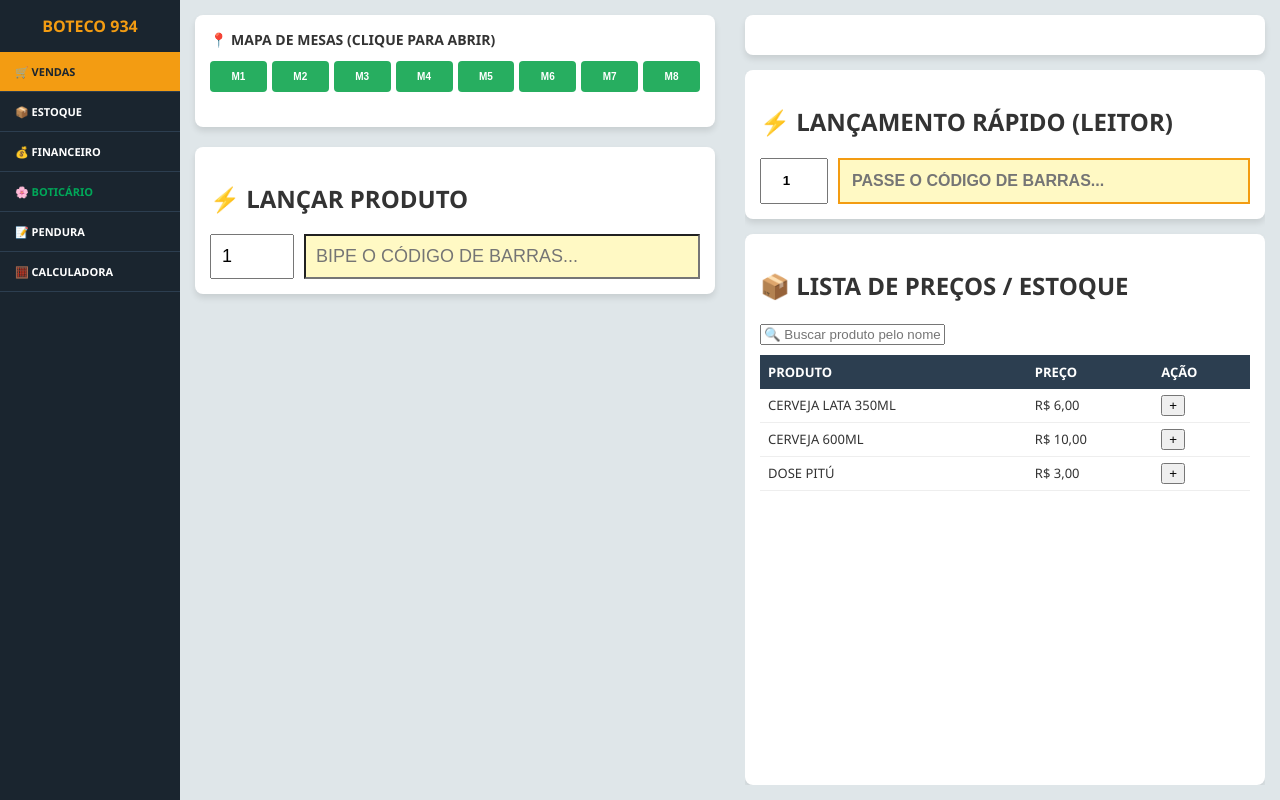
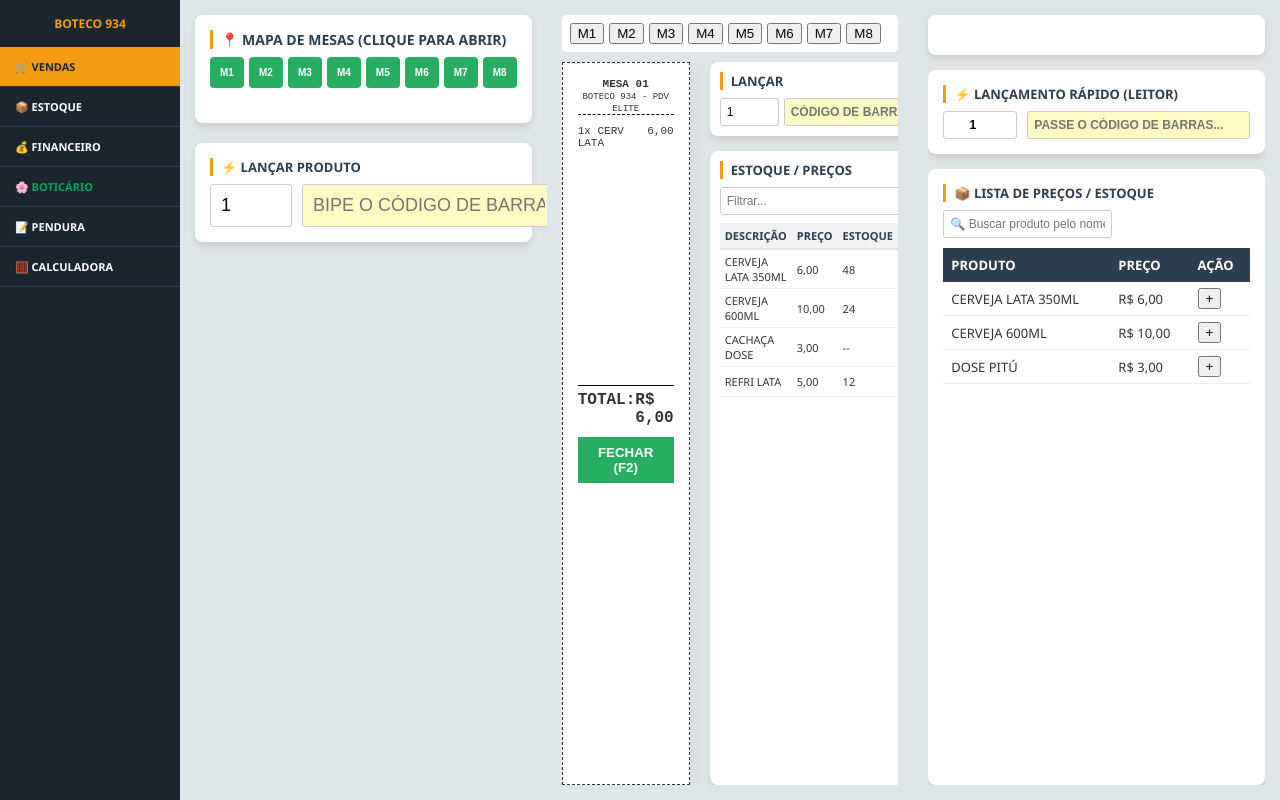
Before and after one commit to edmarquesvicentesantos-ui/boteco934, a plain HTML site: page index.html in a window 1280 px wide. Drawn offline with Linux system fonts and the light colour scheme.

Commit message:
Refactor index.html structure and styles

```diff
--- a/index.html
+++ b/index.html
@@ -82,7 +82,142 @@
         </div>
     </div>
 </main>
+<style>
+    /* Redução Geral de Fontes e Espaços */
+    :root {
+        --font-base: 12px;
+        --font-titulo: 13px;
+        --padding-box: 10px;
+    }
 
+    body { font-size: var(--font-base); }
+
+    /* Títulos Menores e Discretos */
+    h2 {
+        font-size: var(--font-titulo);
+        margin: 0 0 8px 0;
+        color: var(--sidebar);
+        border-left: 3px solid var(--accent);
+        padding-left: 8px;
+        text-transform: uppercase;
+    }
+
+    /* Tabelas e Listas de Produtos */
+    .tabela-elite {
+        width: 100%;
+        border-collapse: collapse;
+        font-size: 11px; /* Fonte bem pequena para caber tudo */
+    }
+    .tabela-elite th {
+        background: #f1f2f6;
+        color: #2c3e50;
+        padding: 5px;
+        text-align: left;
+        border-bottom: 2px solid #dfe6e9;
+    }
+    .tabela-elite td {
+        padding: 4px 5px;
+        border-bottom: 1px solid #f1f2f6;
+    }
+
+    /* Inputs Compactos */
+    input[type="text"], input[type="number"], select {
+        padding: 6px;
+        font-size: 12px;
+        border: 1px solid #ccc;
+        border-radius: 3px;
+    }
+
+    /* Campo de Barcode - O único que continua visível mas sem exagero */
+    .barcode-compacto {
+        background: #fff9c4;
+        border: 2px solid var(--accent);
+        font-weight: bold;
+        width: 100%;
+        padding: 8px;
+    }
+
+    /* Ajuste do Cupom Fiscal */
+    .coluna-cupom {
+        flex: 0.8; /* Diminuí a largura do cupom */
+        background: #fff;
+        border: 1px solid #ccc;
+        padding: 10px;
+        font-family: 'Courier New', monospace;
+        font-size: 11px;
+    }
+</style>
+
+<main>
+    <div style="background: white; padding: 8px; border-radius: 5px; margin-bottom: 10px; display: flex; gap: 5px; overflow-x: auto;">
+        <button class="mesa-mini">M1</button>
+        <button class="mesa-mini">M2</button>
+        <button class="mesa-mini">M3</button>
+        <button class="mesa-mini">M4</button>
+        <button class="mesa-mini">M5</button>
+        <button class="mesa-mini">M6</button>
+        <button class="mesa-mini">M7</button>
+        <button class="mesa-mini">M8</button>
+    </div>
+
+    <div class="conteudo-vendas">
+
+        <div class="coluna-cupom">
+            <div style="text-align:center; border-bottom: 1px dashed #000; margin-bottom: 10px;">
+                <b id="cupom-num">MESA 01</b><br>
+                <span style="font-size: 9px;">BOTECO 934 - PDV ELITE</span>
+            </div>
+
+            <div id="cupom-itens" style="height: 250px; overflow-y: auto;">
+                <div style="display:flex; justify-content:space-between;">
+                    <span>1x CERV LATA</span>
+                    <span>6,00</span>
+                </div>
+            </div>
+
+            <div style="border-top: 1px solid #000; padding-top: 5px; margin-top: 10px;">
+                <div style="display:flex; justify-content:space-between; font-weight:bold; font-size: 16px;">
+                    <span>TOTAL:</span>
+                    <span>R$ 6,00</span>
+                </div>
+                <button style="width:100%; margin-top:10px; background:var(--success); color:white; border:none; padding:8px; cursor:pointer; font-weight:bold;">FECHAR (F2)</button>
+            </div>
+        </div>
+
+        <div class="coluna-lancamento">
+            <div class="painel" style="padding: 10px;">
+                <h2>LANÇAR</h2>
+                <div style="display: flex; gap: 5px;">
+                    <input type="number" id="qtd" value="1" style="width: 45px;">
+                    <input type="text" class="barcode-compacto" placeholder="CÓDIGO DE BARRAS">
+                </div>
+            </div>
+
+            <div class="painel" style="flex: 1; padding: 10px;">
+                <h2>ESTOQUE / PREÇOS</h2>
+                <input type="text" placeholder="Filtrar..." style="width: 100%; margin-bottom: 8px;">
+
+                <table class="tabela-elite">
+                    <thead>
+                        <tr>
+                            <th>DESCRIÇÃO</th>
+                            <th>PREÇO</th>
+                            <th>ESTOQUE</th>
+                            <th>AÇÃO</th>
+                        </tr>
+                    </thead>
+                    <tbody>
+                        <tr><td>CERVEJA LATA 350ML</td><td>6,00</td><td>48</td><td><button>+</button></td></tr>
+                        <tr><td>CERVEJA 600ML</td><td>10,00</td><td>24</td><td><button>+</button></td></tr>
+                        <tr><td>CACHAÇA DOSE</td><td>3,00</td><td>--</td><td><button>+</button></td></tr>
+                        <tr><td>REFRI LATA</td><td>5,00</td><td>12</td><td><button>+</button></td></tr>
+                    </tbody>
+                </table>
+            </div>
+        </div>
+
+    </div>
+</main>
 <script>
     let mesas = {};
     for(let i=1; i<=8; i++) mesas[i] = { ativa: false, itens: [], cli: "CONSUMIDOR", total: 0 };
```
